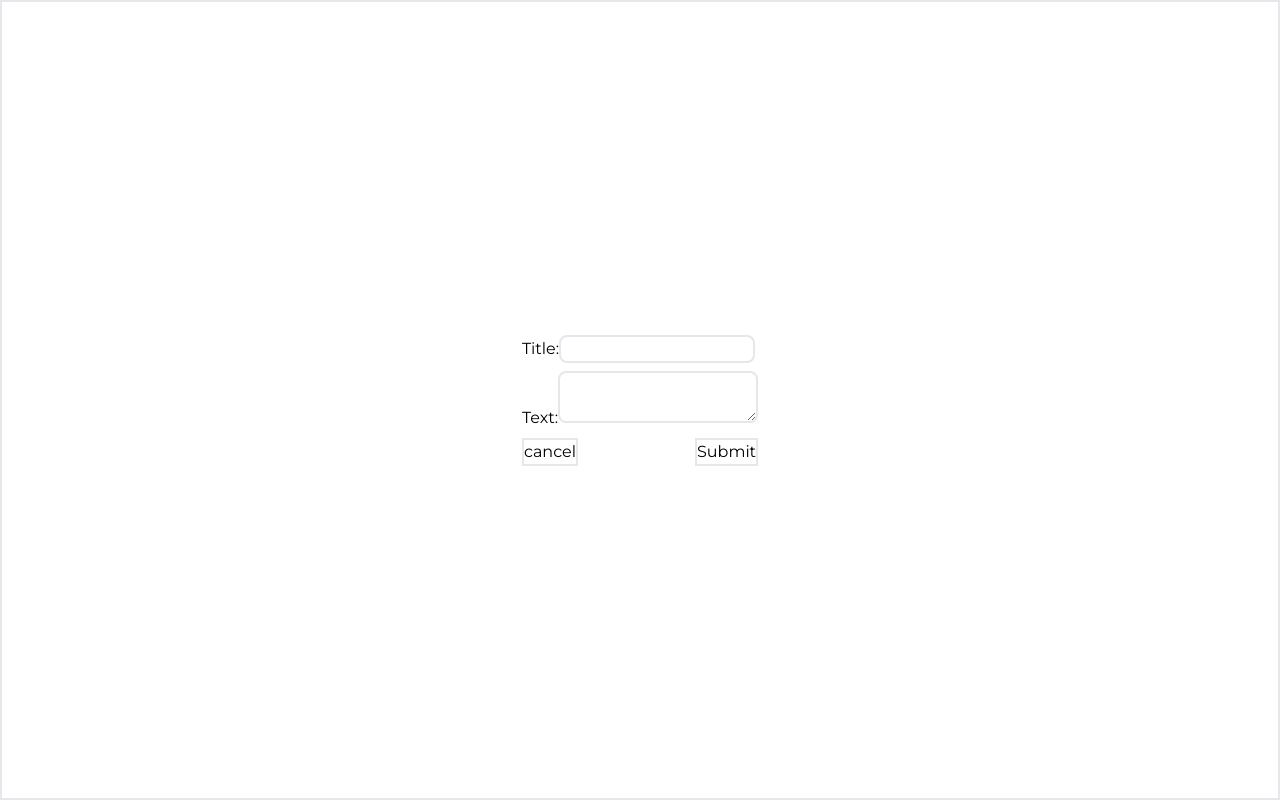
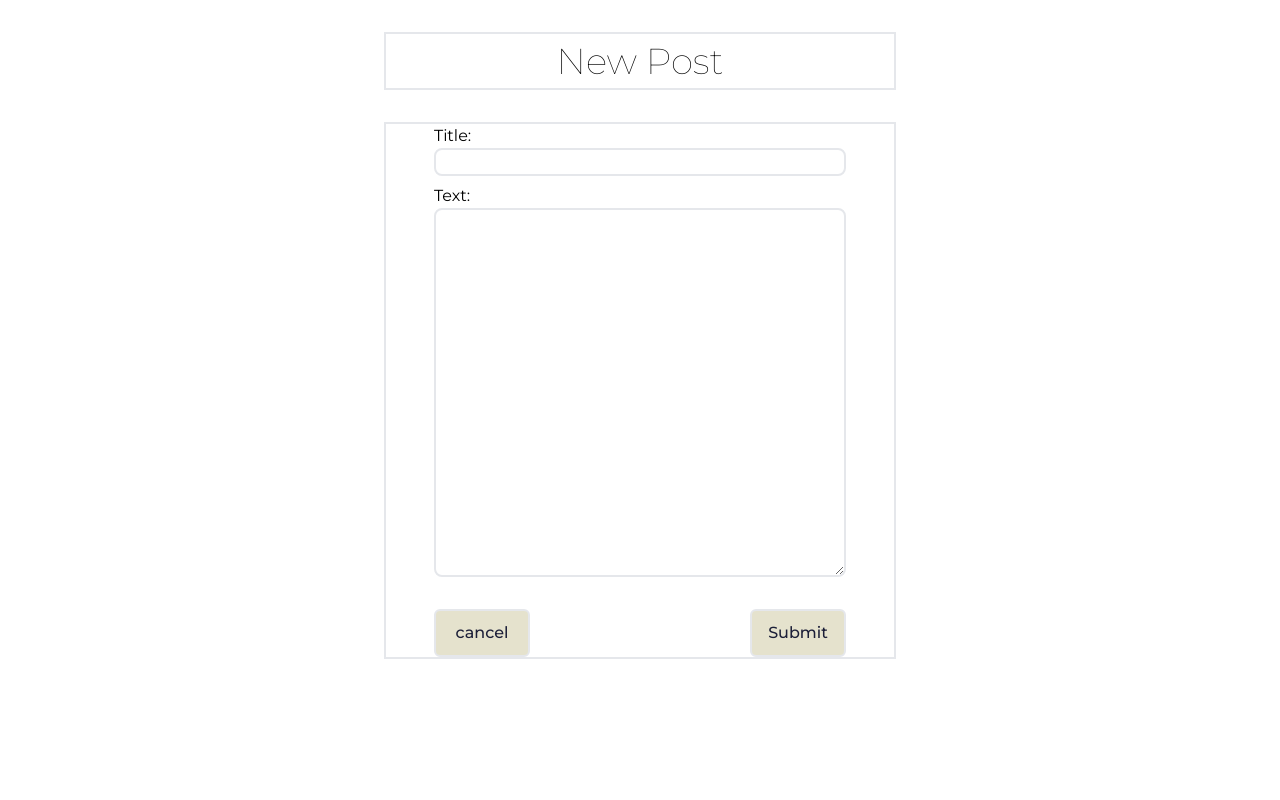
Before and after one commit to ShoeheyOt/my-blog, a Next.js app: page /blog/add in a window 1280 px wide. Built offline with nearby package versions, Linux system fonts and the light colour scheme.

Commit message:
implement new post page

```diff
--- a/src/features/AddForm.tsx
+++ b/src/features/AddForm.tsx
@@ -1,6 +1,7 @@
 "use client";
 import { useRouter } from "next/navigation";
 import { FormEvent, useRef } from "react";
+import { Button } from "./Button";
 
 export const AddForm = () => {
   const router = useRouter();
@@ -14,7 +15,7 @@ export const AddForm = () => {
     if (title != null && text != null) {
       console.log({ title: title.value, text: text.value });
     }
-    router.push("/");
+    router.push("/blog/add");
   };
 
   const handleCancel = (e: React.MouseEvent<HTMLButtonElement, MouseEvent>) => {
@@ -25,34 +26,41 @@ export const AddForm = () => {
   };
 
   return (
-    <>
+    <div className="h-full mx-96">
+      <div className="text-center my-8 border-2 text-D_title font-montserrat font-thin">
+        New Post
+      </div>
       <form
         onSubmit={handleSubmit}
-        className="w-full h-screen border-2 mx-auto my-auto flex justify-center items-center"
+        className="w-full border-2 mx-auto my-auto flex justify-center "
       >
-        <div className="addPostWrapper flex flex-col font-montserrat gap-2">
+        <div className="addPostWrapper flex flex-col font-montserrat gap-2 w-full px-12 h-[calc(100dvh/1.5)]">
           <label>
             Title:
-            <input ref={titleRef} className="border-2 rounded-lg" />
+            <input
+              ref={titleRef}
+              name="title"
+              className="border-2 rounded-lg w-full"
+            />
           </label>
-          <label className="w-full">
+          <label className="w-full h-full">
             Text:
-            <textarea ref={textRef} className="border-2 rounded-lg w-auto" />
+            <textarea
+              ref={textRef}
+              name="text"
+              className="border-2 rounded-lg w-full h-[calc(100%-3rem)]"
+            />
           </label>
           <div className="submitWrapper flex justify-between">
-            <button
-              type="button"
-              onClick={(e) => handleCancel(e)}
-              className="border-2"
-            >
+            <Button onClick={(e) => handleCancel(e)} className="border-2">
               cancel
-            </button>
-            <button type="submit" className="border-2">
+            </Button>
+            <Button buttonType="submit" className="border-2">
               Submit
-            </button>
+            </Button>
           </div>
         </div>
       </form>
-    </>
+    </div>
   );
 };
```
